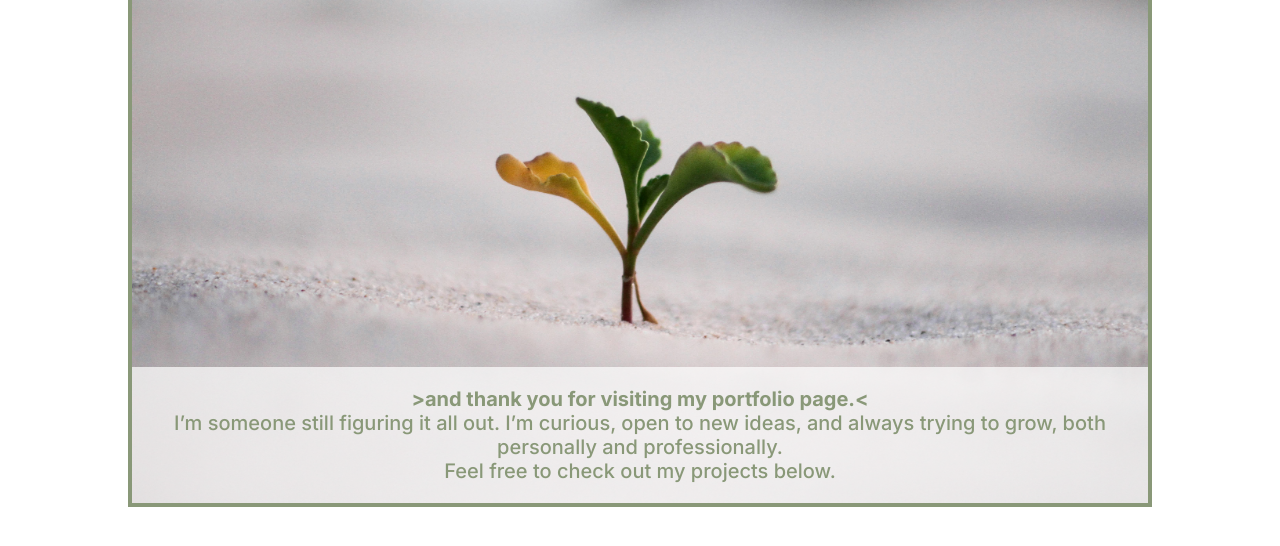
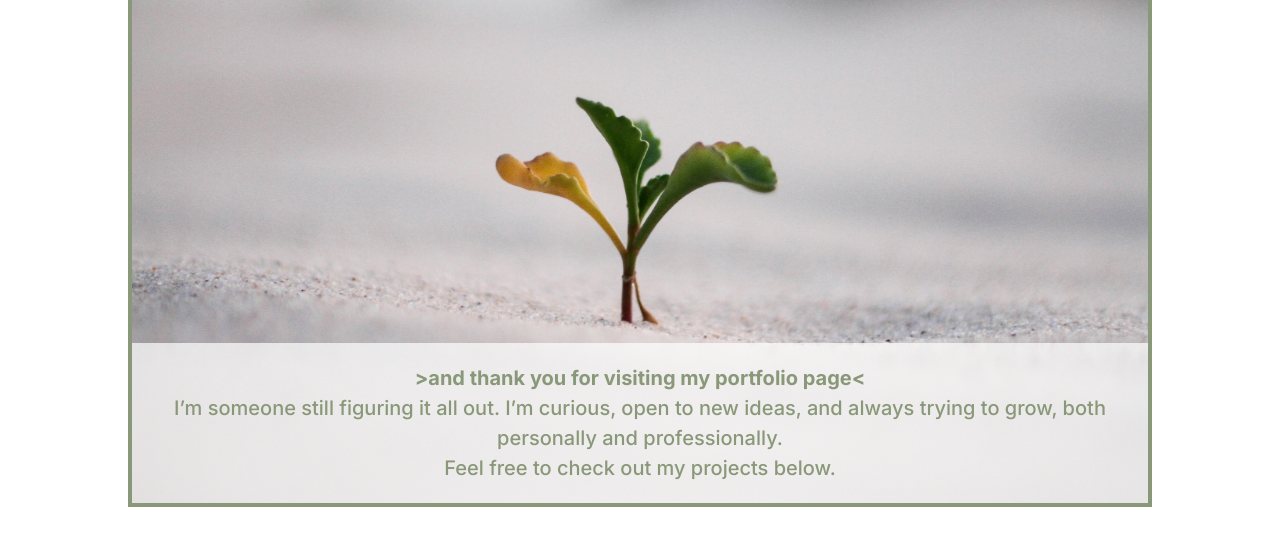
Before and after one commit to TephyWifi/Stephanie-Portfolio, a website: page index.html in a window 1280 px wide. Shown: the part 254-800 px from the top of the page. Drawn offline with Linux system fonts and the light colour scheme; a web font is replaced by a local one.

Commit message:
fixed line-height on hero-text

```diff
--- a/css/welcome-page.css
+++ b/css/welcome-page.css
@@ -61,6 +61,7 @@
     background: rgba(255, 255, 255,0.7);
     padding: 1rem;
     text-align: center;
+    line-height: 30px;
     /* background-color: yellow; */
 }
 
--- a/index.html
+++ b/index.html
@@ -48,7 +48,7 @@
             </div>
             <div class="hero-text-container">
                 <p class="hero-text">
-                    <b>&gt;and thank you for visiting my portfolio page.&lt;</b><br>I’m someone still figuring it all
+                    <b>&gt;and thank you for visiting my portfolio page&lt;</b><br>I’m someone still figuring it all
                     out.
                     I’m curious, open to new ideas, and always trying
                     to
```
